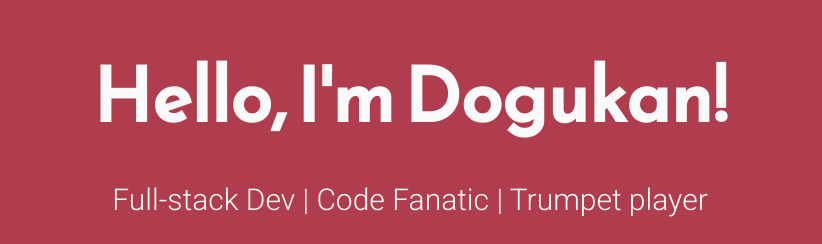
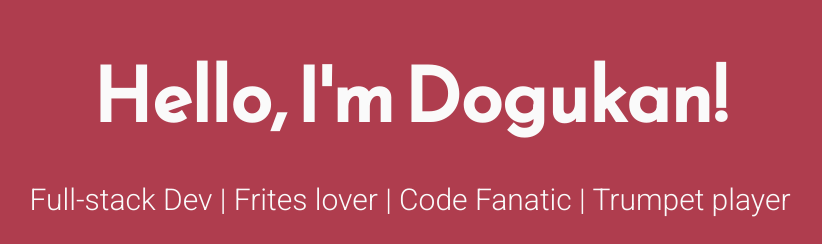
Before and after one commit to D-Ermis/d-ermis.github.io, a plain HTML site: page index.html in a window 1280 px wide. Shown: the part 217-461 px from the top of the page, without its empty margins (230-1052 px from the left). Drawn offline with Linux system fonts and the light colour scheme.

Commit message:
Add new tag frites lover

```diff
--- a/index.html
+++ b/index.html
@@ -27,7 +27,7 @@
 <body>
 	<main>
 		<div class="intro">Hello, I'm Dogukan!</div>
-		<div class="tagline">Full-stack Dev | Code Fanatic | Trumpet player</div>
+		<div class="tagline">Full-stack Dev | Frites lover | Code Fanatic | Trumpet player</div>
 		<!-- Find your icons from here - https://fontawesome.com/icons?d=gallery&s=brands -->
 		<div class="icons-social">
 			<a target="_blank" href="https://github.com/flexdinesh"><i class="fab fa-github"></i></a>
```
